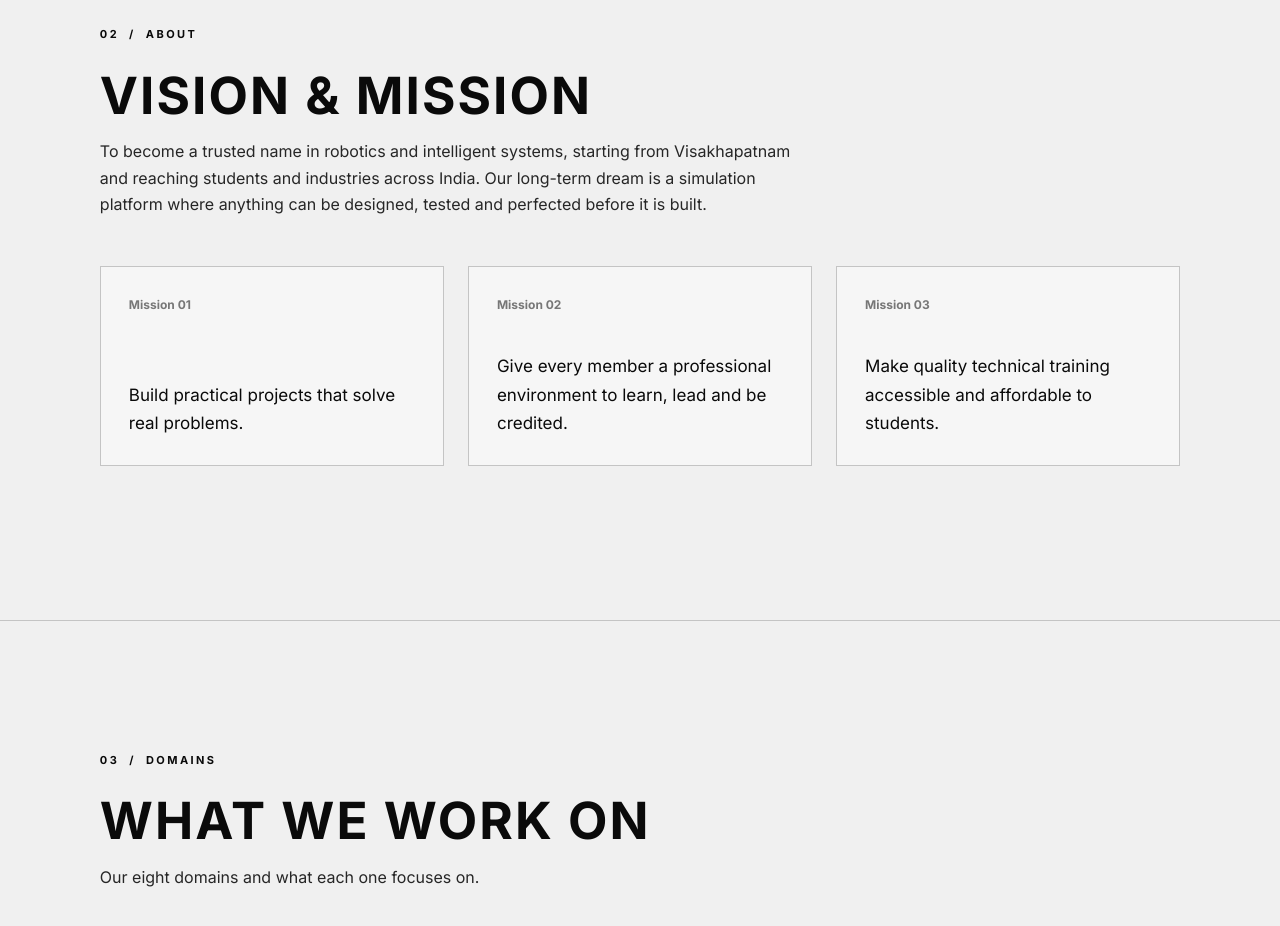
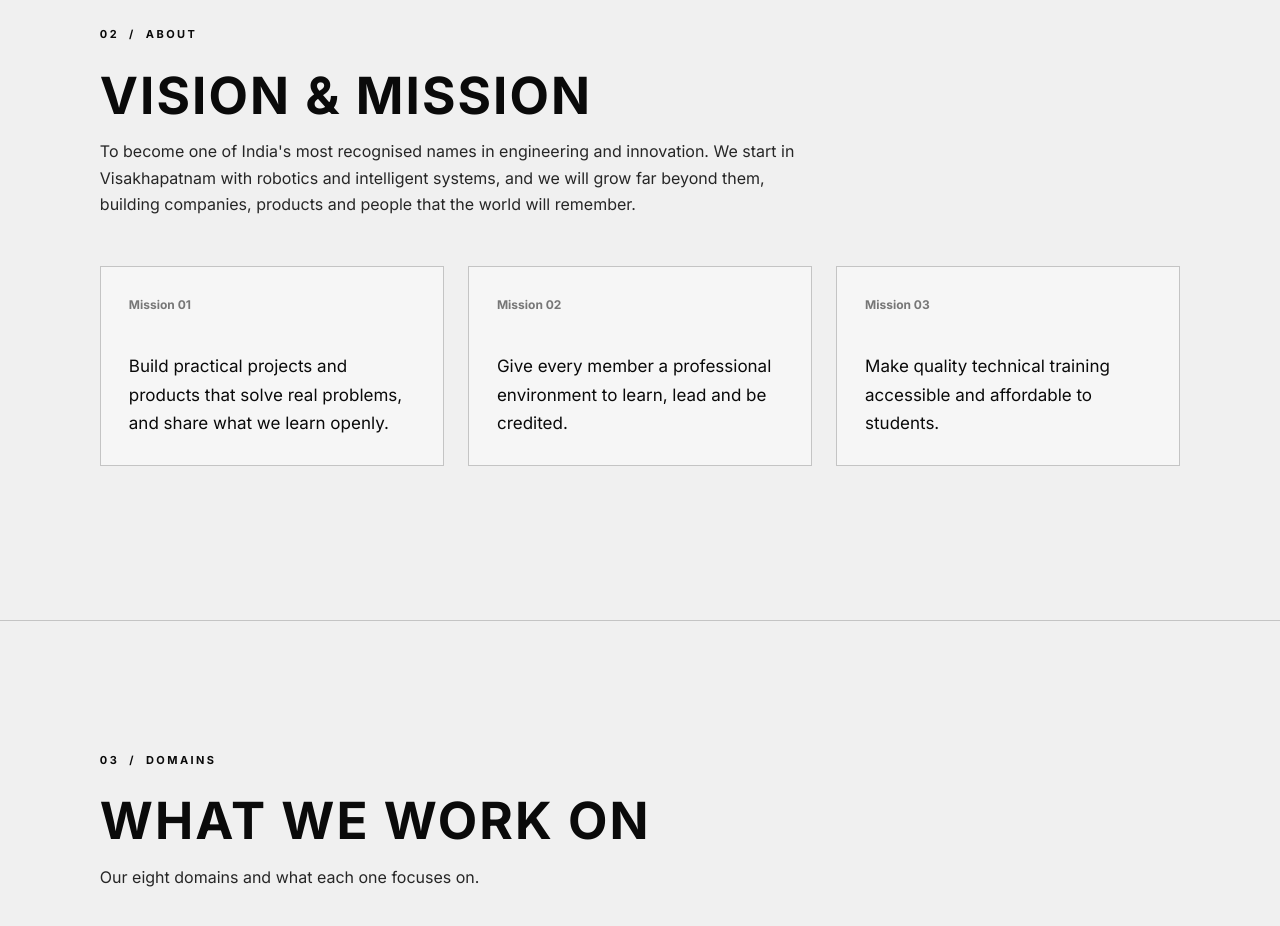
Before and after one commit to lonelyhemu/lonelyhemu.github.io, a plain HTML site: page index.html in a window 1280 px wide. Shown: the part 1780-2706 px from the top of the page. Drawn offline with Linux system fonts and the light colour scheme.

Commit message:
Update index.html

```diff
--- a/index.html
+++ b/index.html
@@ -210,11 +210,11 @@ footer a:hover{color:var(--ink)}
   <div class="wrap">
     <p class="eyebrow">02 &nbsp;/&nbsp; about</p>
     <h2>Vision &amp; mission</h2>
-    <p class="intro">To become a trusted name in robotics and intelligent systems, starting from Visakhapatnam and reaching students and industries across India. Our long-term dream is a simulation platform where anything can be designed, tested and perfected before it is built.</p>
+    <p class="intro">To become one of India's most recognised names in engineering and innovation. We start in Visakhapatnam with robotics and intelligent systems, and we will grow far beyond them, building companies, products and people that the world will remember.</p>
     <div class="grid">
       <article class="card">
         <span>Mission 01</span>
-        <p class="big">Build practical projects that solve real problems.</p>
+        <p class="big">Build practical projects and products that solve real problems, and share what we learn openly.</p>
       </article>
       <article class="card">
         <span>Mission 02</span>
```
